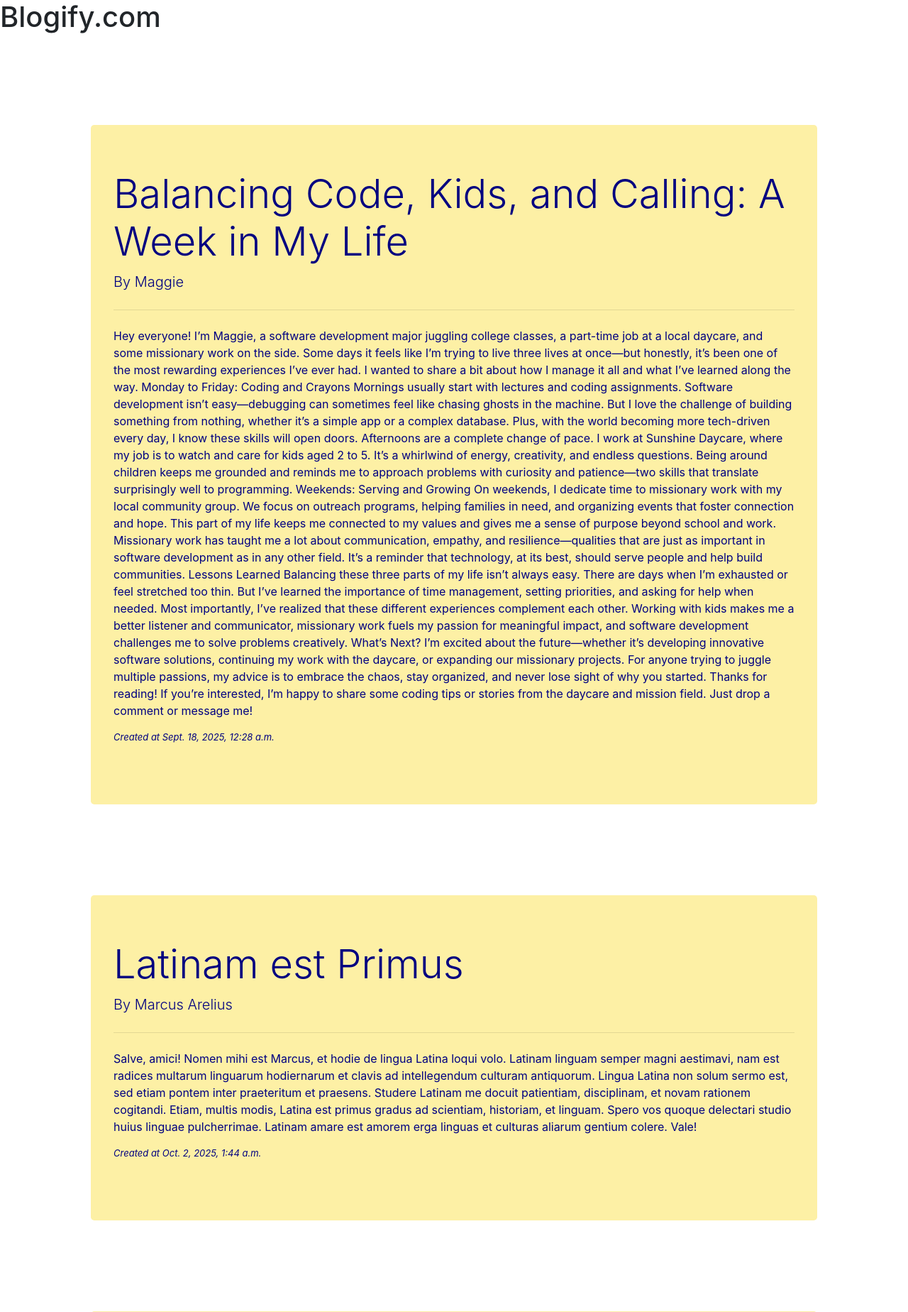
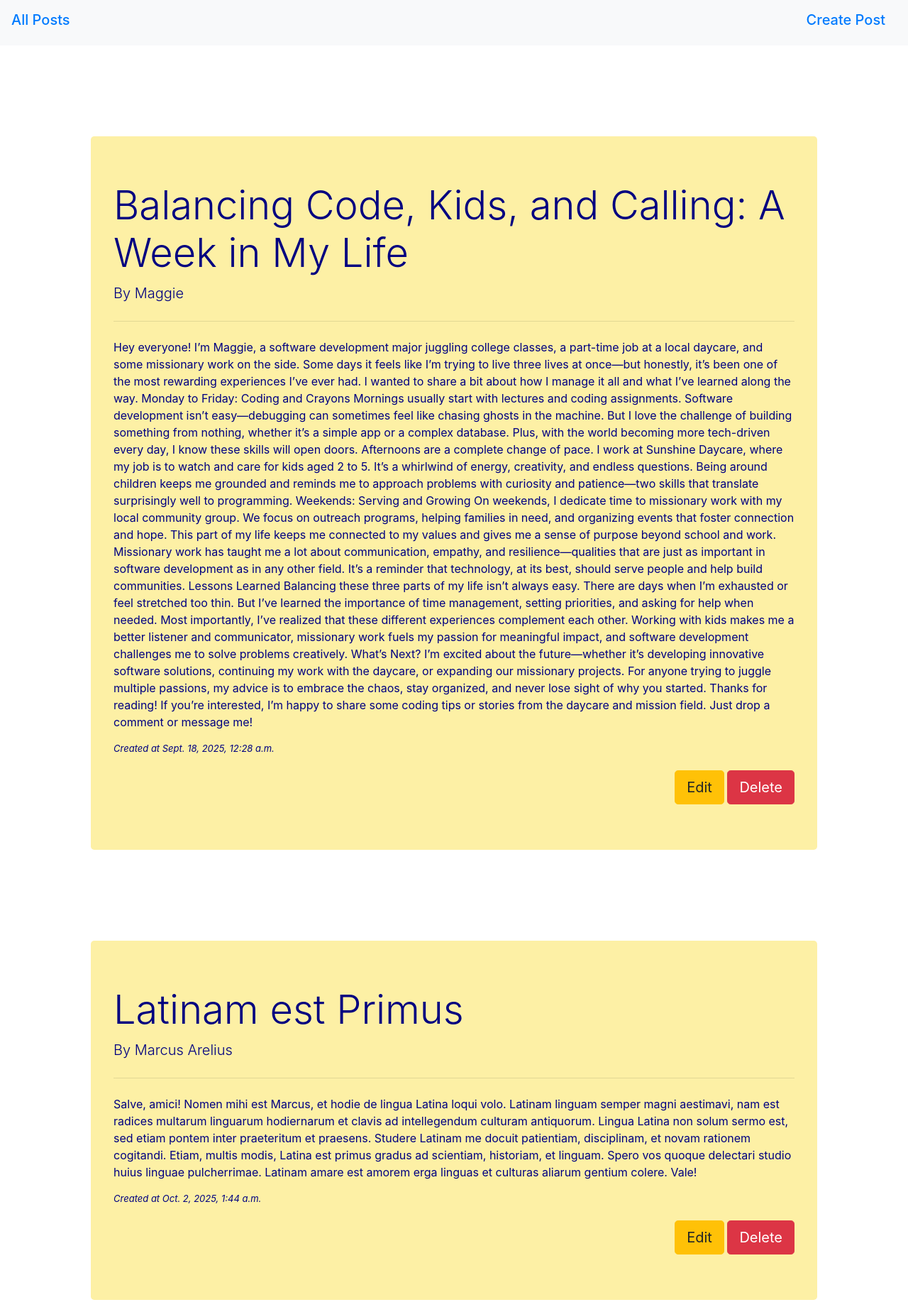
Before and after one commit to Maggiekocon/Django-Project, a Django app: page /blog/post/ in a window 1280 px wide. Shown: the top 1848 px of the page at 71% size. Run offline with Django 5.2, Linux system fonts and the light colour scheme; data comes from the database, SQL or seed files in the repository; both versions use the stored data as it was after the commit.

Commit message:
Module 7 assignment

```diff
--- a/newproject/Templates/master.html
+++ b/newproject/Templates/master.html
@@ -7,7 +7,13 @@
     <link rel="stylesheet" href="https://cdn.jsdelivr.net/npm/bootstrap@4.6.2/dist/css/bootstrap.min.css" integrity="sha384-xOolHFLEh07PJGoPkLv1IbcEPTNtaed2xpHsD9ESMhqIYd0nLMwNLD69Npy4HI+N" crossorigin="anonymous">
 </head>
 <body>
-    <h1 class="header"> Blogify.com </h1>
+    <div class= "nav-bar-nav">
+        <Nav class="navbar navbar-light bg-light text-center">
+            <h1 class="header navbar-brand"><a href="{% url 'post'%}">All Posts</a></h1>
+            <h1 class="header navbar-brand"><a href= "{% url 'addposts'%}"> Create Post </a></h1>
+        </Nav>
+    </div>
+
 {% block stuff %}
 
 {% endblock %}
--- a/newproject/Templates/post_list.html
+++ b/newproject/Templates/post_list.html
@@ -9,6 +9,8 @@
             <p>{{i.body}}</p>
             <div style="font-size: small; font-style:italic; margin-bottom:20px">Created at {{i.created_at}}</div>
             <div class="text-right">
+                <a href=" {% url 'updatepost' i.id %}  " class="btn btn-warning btn-lg" role="button" aria-pressed="true">Edit</a>
+                <a href=" {% url 'deletepost' i.id %} " class="btn btn-danger btn-lg" role="button" aria-pressed="true">Delete</a>
             </div>
         </div>
         {% endfor %}
--- a/newproject/blog/urls.py
+++ b/newproject/blog/urls.py
@@ -6,6 +6,7 @@ urlpatterns = [
     path("post/",views.show_post, name='post'),
     path('newpost/', views.add_post, name="addposts"),
     path('post/<int:id>/', views.find_post, name= "find_post"),
+
     path('updatepost/<int:id>', views.update_post, name= 'updatepost'),
     path('deletepost/<int:id>', views.delete_post, name= 'deletepost')
 ]
```
Also changed, not shown: newproject/db.sqlite3.
